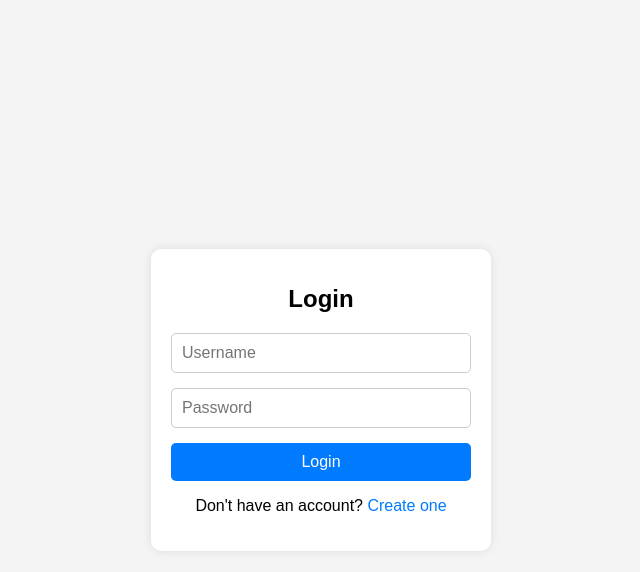
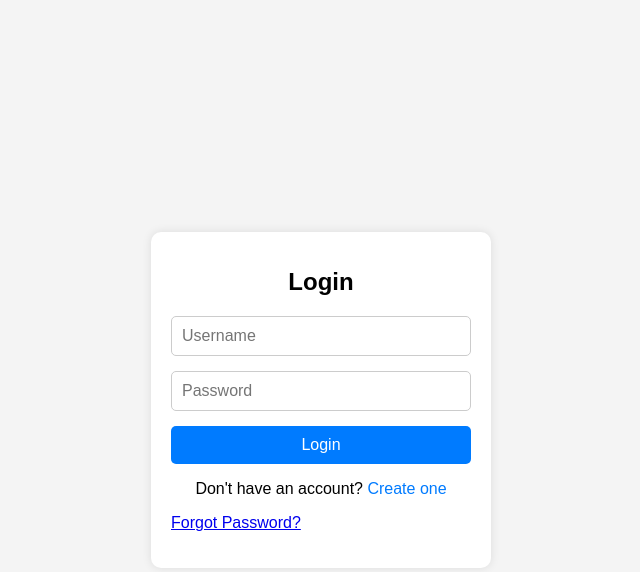
Before and after one commit to RO-HIT17/Flask_TODO_V3, a Flask app: page / in a window 1280 px wide. Shown: the top 572 px of the page, without its empty margins (319-959 px from the left). Run offline with Flask 3, Linux system fonts and the light colour scheme.

Commit message:
added forgot password feature

```diff
--- a/templates/login.html
+++ b/templates/login.html
@@ -26,6 +26,9 @@
         <div class="signup-link">
             <p>Don't have an account? <a href="{{ url_for('register') }}">Create one</a></p>
         </div>
+        <div class="forgot-password">
+            <p><a href="{{ url_for('forgot_password') }}">Forgot Password?</a></p>
+        </div>
     </div>
 
 </body>
```
